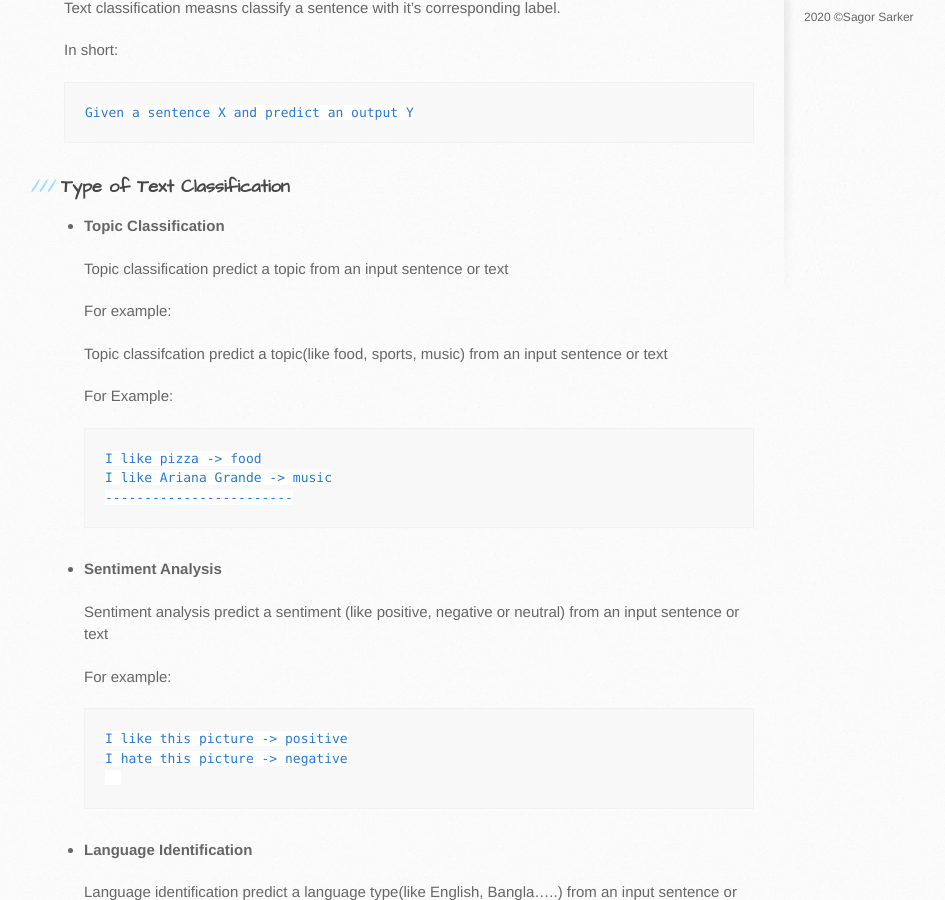
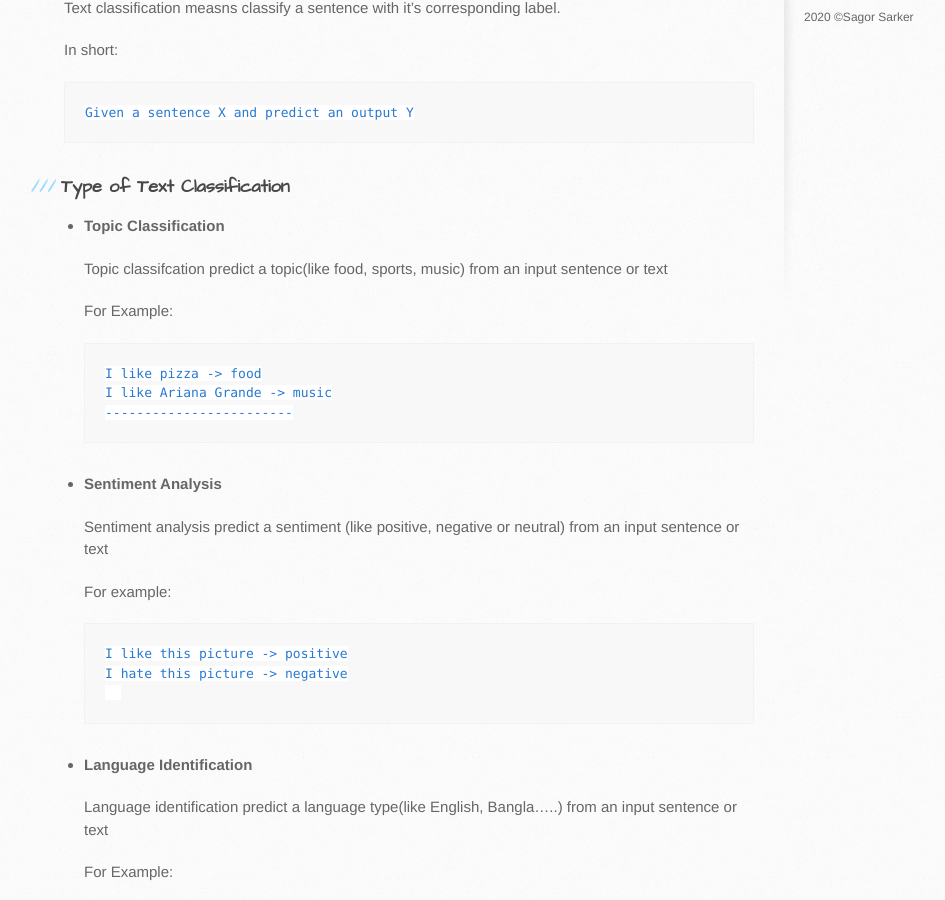
Before and after one commit to sagorbrur/sagorbrur.github.io, a Jekyll site: the page built from nlp_blog/classification_seq_labeling.md, in a window 1280 px wide and 900 px high, scrolled down 445 px. Shown: the whole window, without its empty margins (106-1051 px from the left). Built offline with Jekyll 4.4.1, drawn with Linux system fonts in a browser that asks for light colours; our own code applies the rules of GitHub Pages for plain Markdown files.

Commit message:
Update classification_seq_labeling.md

````diff
--- a/nlp_blog/classification_seq_labeling.md
+++ b/nlp_blog/classification_seq_labeling.md
@@ -10,10 +10,6 @@ Given a sentence X and predict an output Y
 ```
 ### Type of Text Classification
 - __Topic Classification__
-
-  Topic classification predict a topic from an input sentence or text
-
-  For example:
 
   Topic classifcation predict a topic(like food, sports, music) from an input sentence or text
 
````
